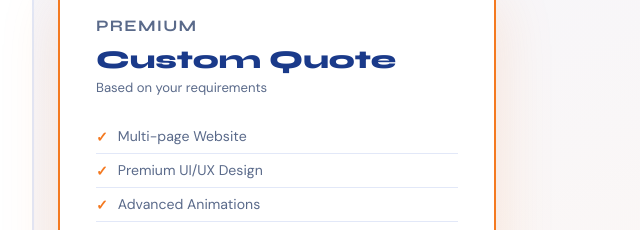
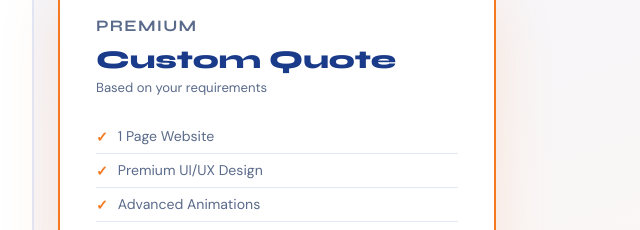
Before and after one commit to ppsinghkhush1-bit/sandhuweb, a website: page index.html in a window 1280 px wide. Shown: the part 3465-3695 px from the top of the page, 468-1108 px from the left. Drawn offline with Linux system fonts and the light colour scheme.

Commit message:
Update index.html

```diff
--- a/index.html
+++ b/index.html
@@ -576,7 +576,7 @@ footer a{color:var(--orange-light);text-decoration:none}
       <div class="price-amount custom">Custom Quote</div>
       <div class="price-period">Based on your requirements</div>
       <ul class="price-features">
-        <li>Multi-page Website</li>
+        <li>1 Page Website</li>
         <li>Premium UI/UX Design</li>
         <li>Advanced Animations</li>
         <li>Full SEO Optimization</li>
```
